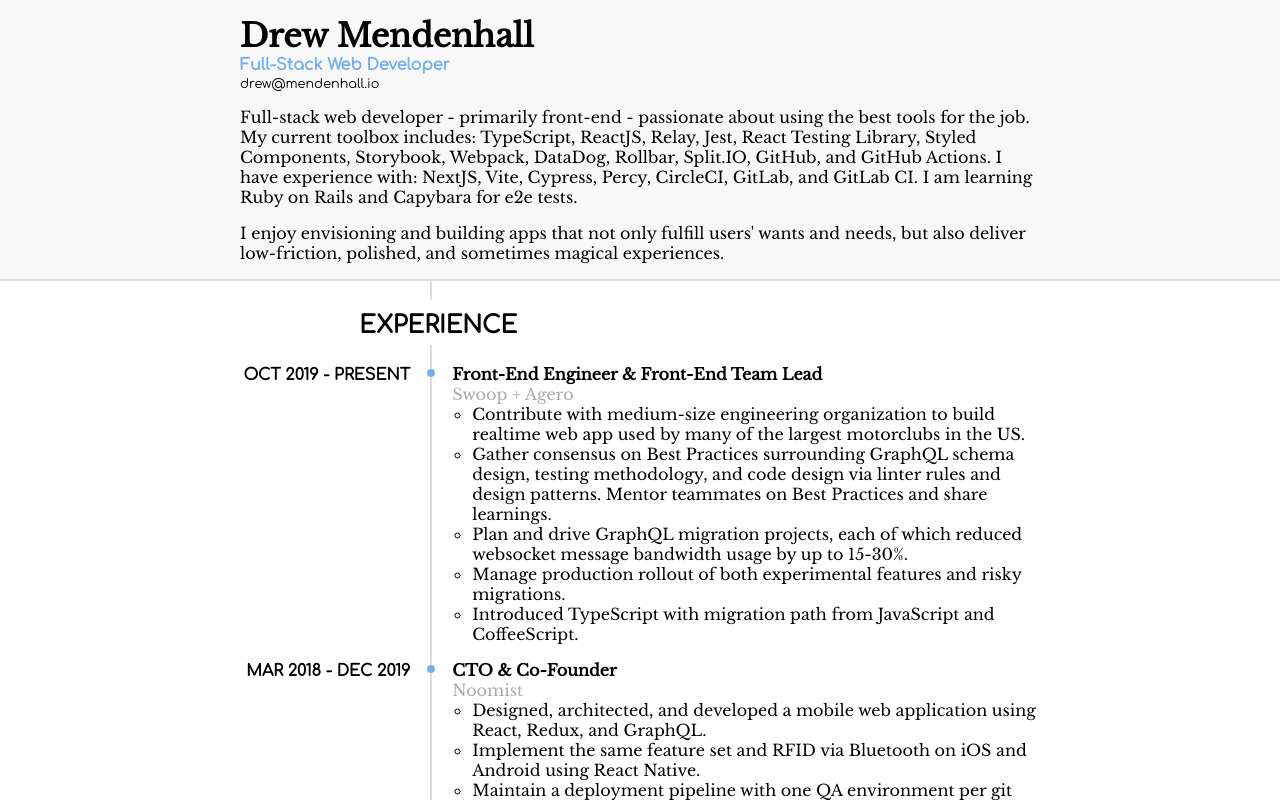
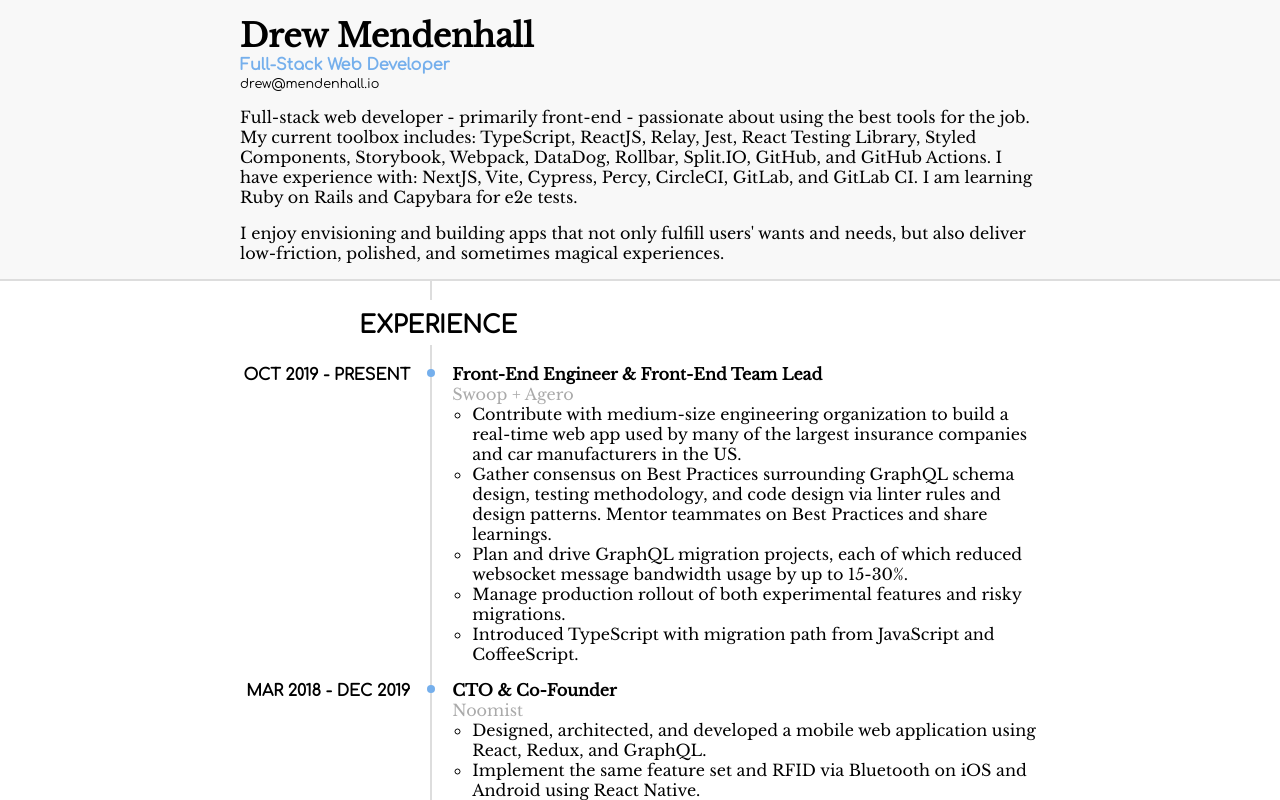
Before and after one commit to mendenhall-dev/drewmendenhall.com, a Next.js app: page / in a window 1280 px wide. Shown: the top 800 px of the page. Built offline with nearby package versions, Linux system fonts and the light colour scheme.

Commit message:
Update copy
Fix grammatical errors
Use more accurate terminology for clients

```diff
--- a/modules/jobs.ts
+++ b/modules/jobs.ts
@@ -4,7 +4,7 @@ export default [
     company: 'Swoop + Agero',
     position: 'Front-End Engineer & Front-End Team Lead',
     highlights: [
-      'Contribute with medium-size engineering organization to build realtime web app used by many of the largest motorclubs in the US.',
+      'Contribute with medium-size engineering organization to build a real-time web app used by many of the largest insurance companies and car manufacturers in the US.',
       'Gather consensus on Best Practices surrounding GraphQL schema design, testing methodology, and code design via linter rules and design patterns. Mentor teammates on Best Practices and share learnings.',
       'Plan and drive GraphQL migration projects, each of which reduced websocket message bandwidth usage by up to 15-30%.',
       'Manage production rollout of both experimental features and risky migrations.',
```
Also changed, not shown: tests/resume.spec.ts-snapshots/resume-dark-chromium-linux.png, tests/resume.spec.ts-snapshots/resume-light-chromium-linux.png.
